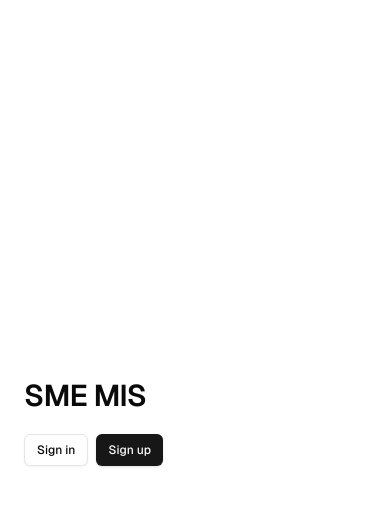
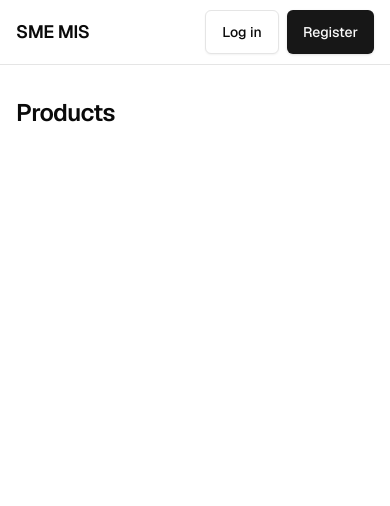
Before and after one commit to KamijouImpact/smemisnov, a Next.js app: page / in a window 390 px wide. Shown: the top 506 px of the page. Built offline with nearby package versions, Linux system fonts and the light colour scheme; no server answers.

Commit message:
Add a responsive public catalog shell

```diff
--- a/app/page.tsx
+++ b/app/page.tsx
@@ -1,18 +1,27 @@
 import { Suspense } from "react";
+import Link from "next/link";
 import { AuthButton } from "@/components/auth-button";
-import { hasEnvVars } from "@/lib/utils";
 
 export default function Home() {
   return (
-    <main className="grid min-h-svh place-items-center px-6">
-      <section className="w-full max-w-sm space-y-5">
-        <h1 className="text-3xl font-semibold tracking-tight">SME MIS</h1>
-        {hasEnvVars && (
-          <Suspense>
-            <AuthButton />
-          </Suspense>
-        )}
-      </section>
-    </main>
+    <div className="min-h-svh">
+      <header className="border-b bg-background">
+        <div className="mx-auto flex min-h-16 max-w-7xl flex-wrap items-center justify-between gap-x-4 gap-y-2 px-4 py-2 sm:px-6 lg:px-8">
+          <Link href="/" className="text-lg font-semibold tracking-tight">
+            SME MIS
+          </Link>
+          <nav aria-label="Account">
+            <Suspense>
+              <AuthButton />
+            </Suspense>
+          </nav>
+        </div>
+      </header>
+      <main className="mx-auto max-w-7xl px-4 py-8 sm:px-6 sm:py-10 lg:px-8">
+        <h1 className="text-2xl font-semibold tracking-tight sm:text-3xl">
+          Products
+        </h1>
+      </main>
+    </div>
   );
 }
--- a/components/auth-button.tsx
+++ b/components/auth-button.tsx
@@ -1,25 +1,29 @@
 import Link from "next/link";
 import { Button } from "./ui/button";
 import { createClient } from "@/lib/supabase/server";
+import { hasEnvVars } from "@/lib/utils";
 
 export async function AuthButton() {
-  const supabase = await createClient();
+  if (hasEnvVars) {
+    const supabase = await createClient();
+    const { data } = await supabase.auth.getClaims();
 
-  const { data } = await supabase.auth.getClaims();
+    if (data?.claims) {
+      return (
+        <Button asChild className="h-11 sm:h-9">
+          <Link href="/protected">Account</Link>
+        </Button>
+      );
+    }
+  }
 
-  const user = data?.claims;
-
-  return user ? (
-    <Button asChild size="sm">
-      <Link href="/protected">Account</Link>
-    </Button>
-  ) : (
-    <div className="flex gap-2">
-      <Button asChild size="sm" variant={"outline"}>
-        <Link href="/auth/login">Sign in</Link>
+  return (
+    <div className="flex flex-wrap gap-2">
+      <Button asChild className="h-11 sm:h-9" variant="outline">
+        <Link href="/auth/login">Log in</Link>
       </Button>
-      <Button asChild size="sm" variant={"default"}>
-        <Link href="/auth/sign-up">Sign up</Link>
+      <Button asChild className="h-11 sm:h-9">
+        <Link href="/auth/sign-up">Register</Link>
       </Button>
     </div>
   );
```
Also changed, not shown: 1 other file (tests, documents, lock files or other folders).
